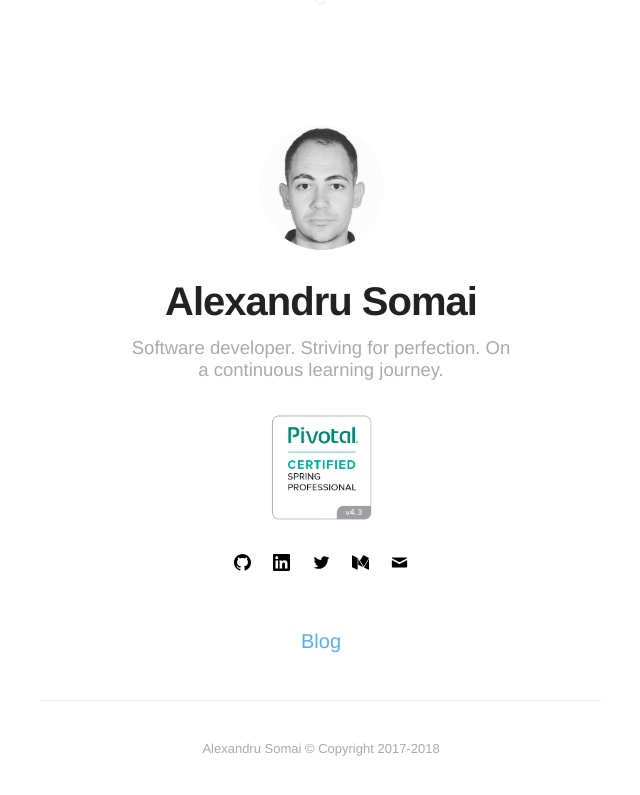
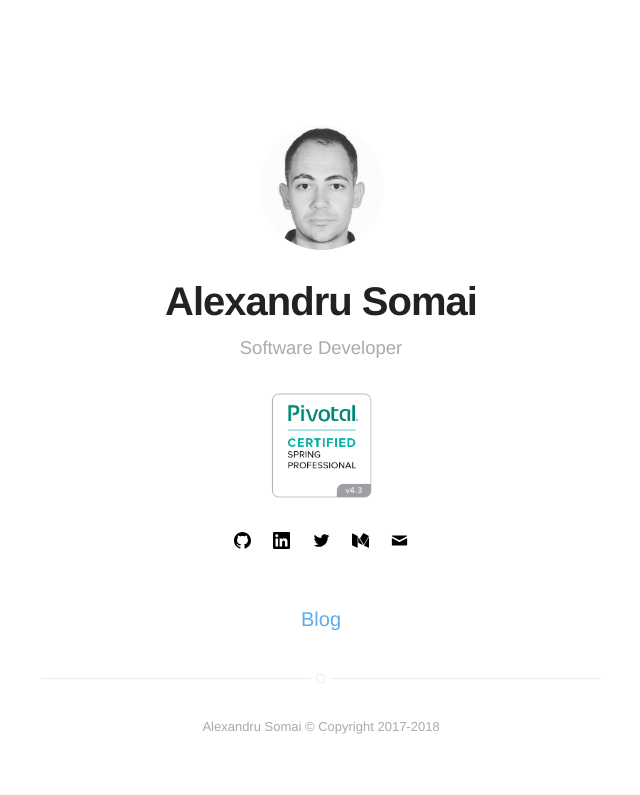
Before and after one commit to alexsomai/alexsomai.github.io, a Jekyll site: the page built from index.html, in a window 1280 px wide. Shown: the top 795 px of the page, without its empty margins (319-959 px from the left). Built offline with Jekyll 4.4.1, drawn with Linux system fonts in a browser that asks for light colours.

Commit message:
Change bio and minor css fixes

```diff
--- a/_config.yml
+++ b/_config.yml
@@ -1,6 +1,6 @@
 # main text of home
 name: Alexandru Somai
-bio: Software developer. Striving for perfection. On a continuous learning journey.
+bio: Software Developer
 
 # twitter summary info
 description: My personal web space
@@ -51,7 +51,7 @@
 authors:
     alexsomai:
         name: Alexandru Somai
-        bio: Software developer on a continuous learning journey
+        bio: Software Developer
         external-image: false
         picture: assets/images/profile.jpg
         twitter: alex_somai
--- a/_sass/base/general.sass
+++ b/_sass/base/general.sass
@@ -99,7 +99,6 @@
 	line-height: 20px
 	background: #fff
 	border-radius: 2px
-	border-radius: 2px
 
 pre
 	box-sizing: border-box
--- a/_sass/components/footer.sass
+++ b/_sass/components/footer.sass
@@ -1,4 +1,6 @@
 .footer-main
+    position: relative
+    bottom: 0
     border-top: 1px solid $epsilon
     padding: 40px 0
     margin: 40px 0 0
```
